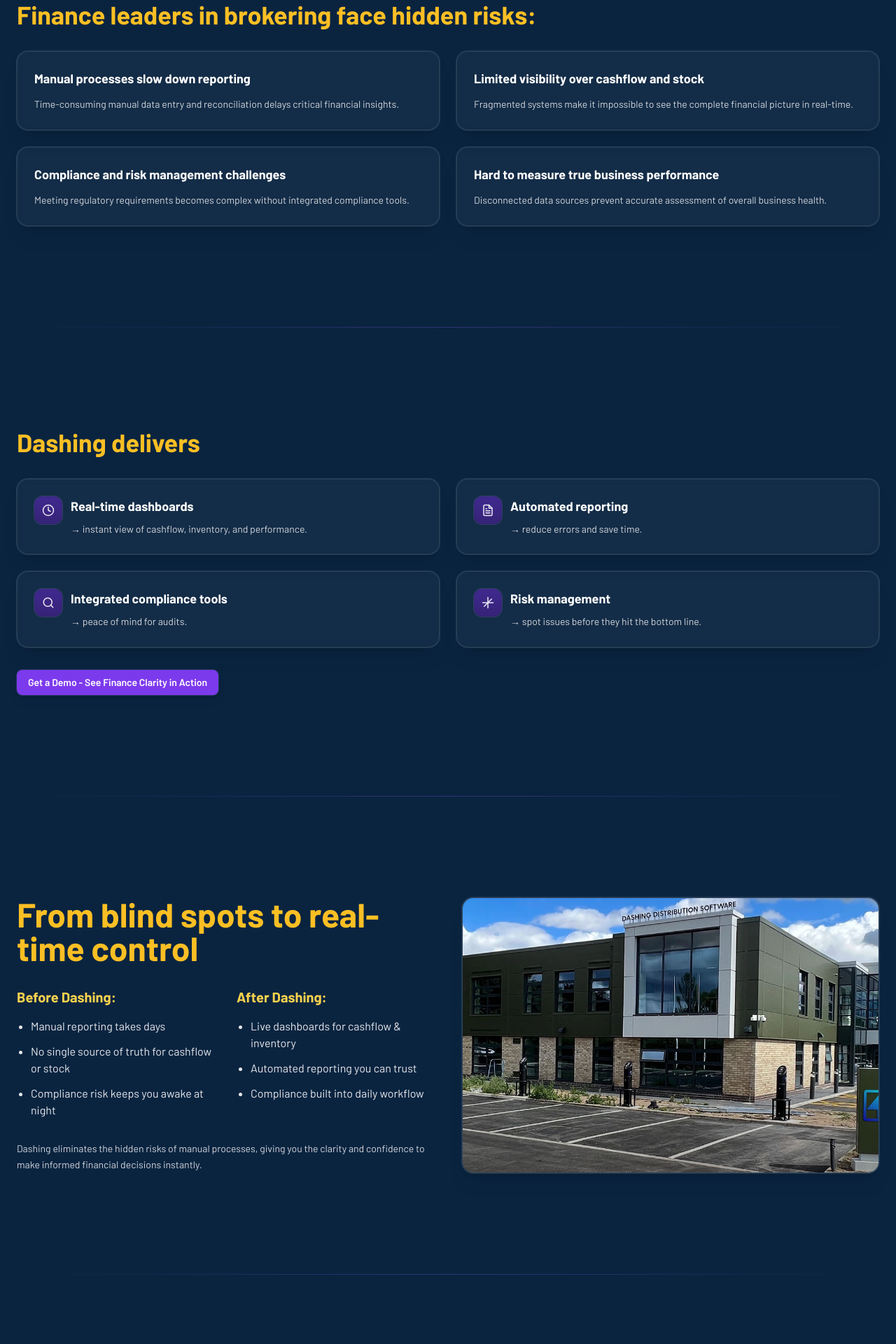
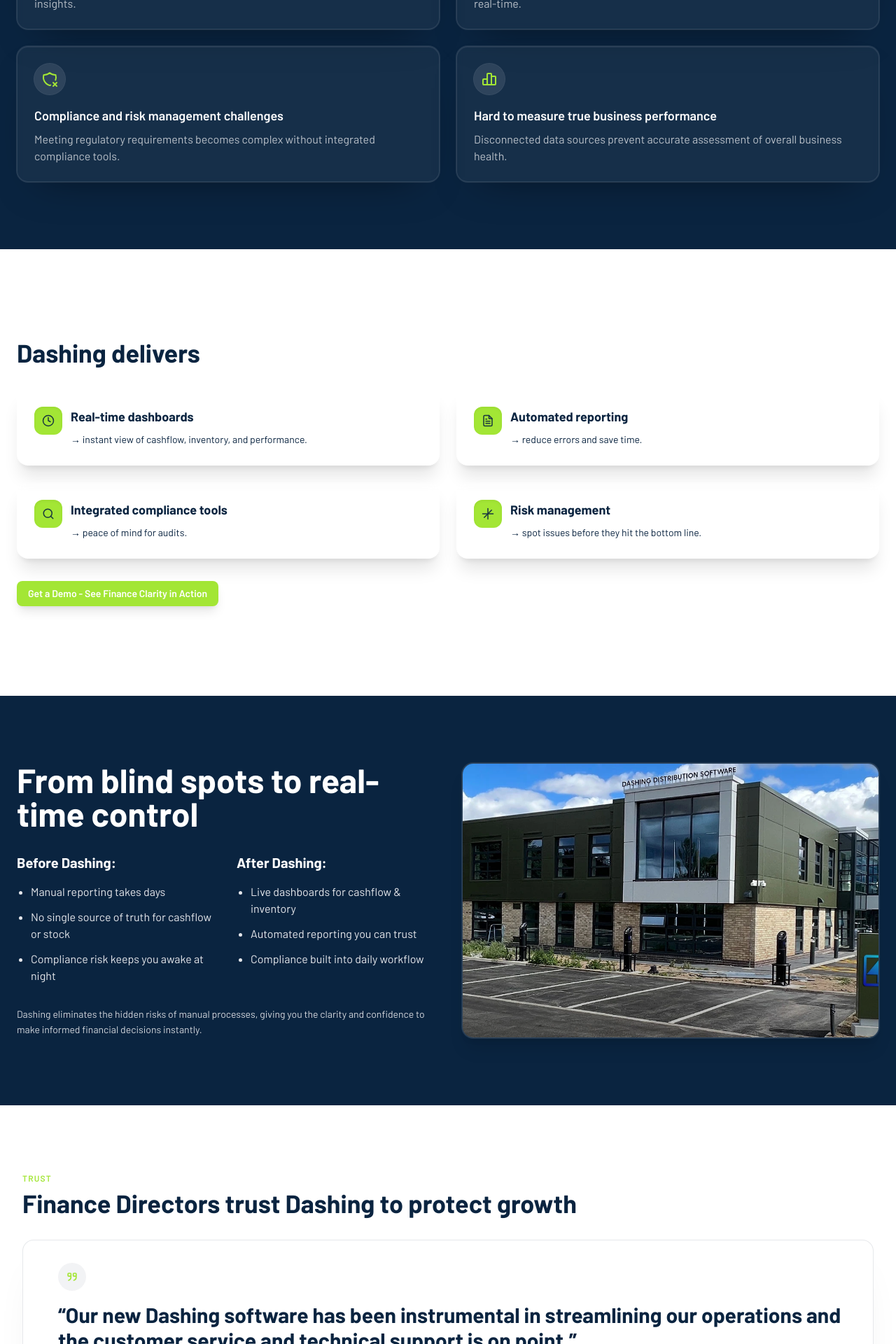
Before and after one commit to hari-bhandari/dashing-site2, a Next.js app: page /for-finance-leaders in a window 1280 px wide. Shown: the part 880-2800 px from the top of the page at 70% size. Built offline with nearby package versions, Linux system fonts and the light colour scheme.

Commit message:
refactor: Update styling and layout for Finance Leaders components to enhance visual consistency and user experience

```diff
--- a/src/app/components/RolePages/FinanceLeadersBeforeAfter.tsx
+++ b/src/app/components/RolePages/FinanceLeadersBeforeAfter.tsx
@@ -5,13 +5,13 @@ export default function FinanceLeadersBeforeAfter() {
       <div className="mx-auto grid w-full max-w-7xl grid-cols-1 items-center gap-10 md:grid-cols-2">
         {/* Left copy */}
         <div>
-          <h2 className="text-3xl font-extrabold leading-tight text-amber-400 sm:text-5xl">
+          <h2 className="text-3xl font-extrabold leading-tight text-white sm:text-5xl">
             From blind spots to real-time control
           </h2>
 
           <div className="mt-8 grid grid-cols-1 gap-8 sm:grid-cols-2">
             <div>
-              <h3 className="text-xl font-extrabold text-amber-300">Before Dashing:</h3>
+              <h3 className="text-xl font-extrabold text-white">Before Dashing:</h3>
               <ul className="mt-4 list-disc space-y-3 pl-5 text-gray-200">
                 <li>Manual reporting takes days</li>
                 <li>No single source of truth for cashflow or stock</li>
@@ -19,7 +19,7 @@ export default function FinanceLeadersBeforeAfter() {
               </ul>
             </div>
             <div>
-              <h3 className="text-xl font-extrabold text-amber-300">After Dashing:</h3>
+              <h3 className="text-xl font-extrabold text-white">After Dashing:</h3>
               <ul className="mt-4 list-disc space-y-3 pl-5 text-gray-200">
                 <li>Live dashboards for cashflow &amp; inventory</li>
                 <li>Automated reporting you can trust</li>
--- a/src/app/components/RolePages/FinanceLeadersDelivers.tsx
+++ b/src/app/components/RolePages/FinanceLeadersDelivers.tsx
@@ -3,7 +3,7 @@ import type { ReactNode } from "react";
 
 function BadgeIcon({ children }: { children: ReactNode }) {
   return (
-    <div className="mr-3 inline-flex h-10 w-10 items-center justify-center rounded-xl bg-gradient-to-b from-violet-700/50 to-violet-900/60 text-white shadow-inner ring-1 ring-white/10">
+    <div className="mr-3 inline-flex h-10 w-10 items-center justify-center rounded-xl bg-lime-400 text-[#0a2440] shadow-inner ring-1 ring-white/10">
       <span className="opacity-90">{children}</span>
     </div>
   );
@@ -58,9 +58,9 @@ export default function FinanceLeadersDelivers() {
   ];
 
   return (
-    <section className="w-full px-6 py-16 sm:py-24">
+    <section className="w-full px-6 py-16 sm:py-32 bg-white">
       <div className="mx-auto w-full max-w-7xl">
-        <h2 className="text-3xl font-extrabold leading-tight text-amber-400 sm:text-4xl">Dashing delivers</h2>
+        <h2 className="text-3xl font-extrabold leading-tight text-[#0a2440] sm:text-4xl">Dashing delivers</h2>
 
         <div className="mt-8 grid grid-cols-1 gap-6 md:grid-cols-2">
           {features.map((f) => (
@@ -68,8 +68,8 @@ export default function FinanceLeadersDelivers() {
               <div className="flex items-start">
                 <BadgeIcon>{f.icon}</BadgeIcon>
                 <div>
-                  <h3 className="text-lg font-extrabold text-white">{f.title}</h3>
-                  <p className="mt-2 text-sm leading-relaxed text-gray-300">{f.desc}</p>
+                  <h3 className="text-lg font-extrabold text-[#0a2440]">{f.title}</h3>
+                  <p className="mt-2 text-sm leading-relaxed text-[#0a2440]">{f.desc}</p>
                 </div>
               </div>
             </div>
@@ -77,7 +77,7 @@ export default function FinanceLeadersDelivers() {
         </div>
 
         <div className="mt-8">
-          <Link href="/contact" className="inline-flex items-center justify-center rounded-lg bg-violet-600 px-4 py-2 text-sm font-semibold text-white shadow-lg ring-1 ring-white/10 transition hover:bg-violet-500">
+          <Link href="/contact" className="inline-flex items-center justify-center rounded-lg bg-lime-400 px-4 py-2 text-sm font-semibold text-white shadow-lg ring-1 ring-white/10 transition hover:bg-violet-500">
             Get a Demo - See Finance Clarity in Action
           </Link>
         </div>
--- a/src/app/components/RolePages/FinanceLeadersHero.tsx
+++ b/src/app/components/RolePages/FinanceLeadersHero.tsx
@@ -20,7 +20,7 @@ export default function FinanceLeadersHero() {
       />
 
       <div className="mx-auto flex min-h-[70vh] w-full max-w-7xl flex-col justify-center px-6 py-16 sm:py-28">
-        <h1 className="max-w-5xl text-4xl font-extrabold leading-tight text-amber-400 drop-shadow sm:text-5xl md:text-6xl">
+        <h1 className="max-w-5xl text-4xl font-extrabold leading-tight text-white drop-shadow sm:text-5xl md:text-6xl">
           Gain Real-Time Control of Cashflow &amp; Inventory
         </h1>
         <p className="mt-6 max-w-3xl text-base leading-relaxed text-gray-200">
@@ -29,7 +29,7 @@ export default function FinanceLeadersHero() {
         <div className="mt-8">
           <Link
             href="/contact"
-            className="inline-flex items-center gap-2 rounded-lg bg-violet-600 px-5 py-3 text-sm font-semibold text-white shadow-lg ring-1 ring-white/10 transition hover:bg-violet-500"
+            className="inline-flex items-center gap-2 rounded-lg bg-lime-400 px-5 py-3 text-sm font-semibold text-[#0a2440] shadow-lg ring-1 ring-white/10 transition hover:bg-lime-500"
           >
             <span role="img" aria-label="pointing hand">👉</span>
             Book a Demo - See Real-Time Control
--- a/src/app/components/RolePages/FinanceLeadersHiddenRisks.tsx
+++ b/src/app/components/RolePages/FinanceLeadersHiddenRisks.tsx
@@ -1,5 +1,12 @@
+import { IconHourglass, IconEyeOff, IconShieldX, IconChartBar } from "@tabler/icons-react";
+
+type Risk = {
+  title: string;
+  body: string;
+};
+
 export default function FinanceLeadersHiddenRisks() {
-  const items = [
+  const items: Risk[] = [
     {
       title: "Manual processes slow down reporting",
       body:
@@ -22,23 +29,35 @@ export default function FinanceLeadersHiddenRisks() {
     },
   ];
 
+  const icons = [IconHourglass, IconEyeOff, IconShieldX, IconChartBar];
+
   return (
     <section className="w-full px-6 py-16 sm:py-24">
       <div className="mx-auto w-full max-w-7xl">
-        <h2 className="text-3xl font-extrabold leading-tight text-amber-400 sm:text-4xl">
+        <h2 className="text-3xl font-extrabold leading-tight text-white sm:text-4xl">
           Finance leaders in brokering face hidden risks:
         </h2>
 
         <div className="mt-8 grid grid-cols-1 gap-6 md:grid-cols-2">
-          {items.map((item, idx) => (
-            <div
-              key={idx}
-              className="rounded-2xl border border-white/10 bg-white/[0.04] p-6 shadow-xl ring-1 ring-white/10 backdrop-blur-sm"
-            >
-              <h3 className="text-lg font-extrabold text-white">{item.title}</h3>
-              <p className="mt-3 text-sm leading-relaxed text-gray-300">{item.body}</p>
-            </div>
-          ))}
+          {items.map((item, idx) => {
+            const Icon = icons[idx % icons.length];
+            return (
+              <article
+                key={item.title}
+                className="rounded-2xl border border-white/10 bg-white/[0.05] p-6 shadow-[inset_0_1px_0_rgba(255,255,255,0.06),0_25px_60px_-35px_rgba(0,0,0,0.55)] ring-1 ring-white/10 backdrop-blur-sm"
+              >
+                <div className="mb-4 inline-flex h-11 w-11 items-center justify-center rounded-full bg-white/10 ring-1 ring-white/15">
+                  <Icon className="h-6 w-6 text-lime-400" aria-hidden />
+                </div>
+                <h3 className="text-base font-semibold text-white sm:text-lg">
+                  {item.title}
+                </h3>
+                <p className="mt-2 text-sm leading-relaxed text-white/70 sm:text-base">
+                  {item.body}
+                </p>
+              </article>
+            );
+          })}
         </div>
       </div>
     </section>
--- a/src/app/components/RolePages/FinanceLeadersNumbersToDecisions.tsx
+++ b/src/app/components/RolePages/FinanceLeadersNumbersToDecisions.tsx
@@ -27,22 +27,28 @@ const items = [
 
 export default function FinanceLeadersNumbersToDecisions() {
   return (
-    <section className="w-full px-6 py-16 sm:py-24">
-      <div className="mx-auto w-full max-w-7xl">
-        <h2 className="text-3xl font-extrabold leading-tight text-amber-400 sm:text-4xl">
+    <section className="w-full py-16 sm:py-24">
+      <div className="mx-auto w-full max-w-7xl px-4 sm:px-6 lg:px-8">
+        <p className="text-xs font-semibold uppercase tracking-widest text-lime-400">Decisions</p>
+        <h2 className="mt-2 text-3xl font-extrabold leading-tight text-white sm:text-4xl">
           From numbers to decisions, simplified in one system
         </h2>
 
-        <div className="mt-10 grid grid-cols-1 gap-10 md:grid-cols-2">
+        <div className="mt-10 grid grid-cols-1 gap-6 md:grid-cols-2">
           {items.map((it) => (
-            <div key={it.num}>
-              <div className="mb-3 flex items-center gap-4 text-sm font-semibold text-white/70">
-                <span>{it.num}</span>
-                <span className="h-px w-full flex-1 bg-white/20" />
+            <article
+              key={it.num}
+              className="rounded-2xl border border-white/10 bg-white/[0.06] p-6 shadow-[inset_0_1px_0_rgba(255,255,255,0.05),0_25px_60px_-35px_rgba(0,0,0,0.55)] ring-1 ring-white/10 backdrop-blur-sm transition-transform duration-200 hover:-translate-y-0.5 hover:border-white/20"
+            >
+              <div className="mb-4 flex items-center gap-3">
+                <div className="inline-flex h-9 w-9 items-center justify-center rounded-full bg-white/10 ring-1 ring-white/15">
+                  <span className="text-xs font-extrabold text-lime-400">{it.num}</span>
+                </div>
+                <span className="h-px flex-1 bg-white/15" />
               </div>
-              <h3 className="text-lg font-extrabold text-white">{it.title}</h3>
-              <p className="mt-3 max-w-xl text-sm leading-relaxed text-gray-300">{it.body}</p>
-            </div>
+              <h3 className="text-base font-semibold text-white sm:text-lg">{it.title}</h3>
+              <p className="mt-2 max-w-xl text-sm leading-relaxed text-white/70 sm:text-base">{it.body}</p>
+            </article>
           ))}
         </div>
       </div>
--- a/src/app/components/RolePages/FinanceLeadersTrust.tsx
+++ b/src/app/components/RolePages/FinanceLeadersTrust.tsx
@@ -1,18 +1,24 @@
 import Image from "next/image";
+import { IconQuote, IconAward, IconShieldCheck } from "@tabler/icons-react";
 
 export default function FinanceLeadersTrust() {
   return (
-    <section className="w-full px-6 py-16 sm:py-24">
-      <div className="mx-auto w-full max-w-7xl">
-        <h2 className="text-3xl font-extrabold leading-tight text-amber-400 sm:text-4xl">
+    <section className="w-full bg-white py-16 sm:py-24">
+      <div className="mx-auto w-full max-w-7xl px-4 sm:px-6 lg:px-8">
+        <p className="text-xs font-semibold uppercase tracking-widest text-lime-400">Trust</p>
+        <h2 className="mt-2 text-3xl font-extrabold leading-tight text-[#0a2440] sm:text-4xl">
           Finance Directors trust Dashing to protect growth
         </h2>
 
-        {/* Testimonial block with vertical accent */}
-        <div className="mt-8 flex gap-6">
-          <div className="hidden w-[2px] bg-gradient-to-b from-violet-400 via-violet-500 to-violet-400 sm:block" />
-          <div>
-            <p className="text-2xl font-extrabold leading-snug text-amber-300 sm:text-3xl">
+        {/* Testimonial card */}
+        <div className="mt-8 rounded-2xl border border-[#0a2440]/10 bg-white p-6 shadow-[0_25px_60px_-35px_rgba(12,10,43,0.15)] sm:p-8">
+          <div className="flex items-start gap-4">
+            <div className="hidden h-full w-[2px] bg-[#0a2440]/15 sm:block" />
+            <div className="w-full">
+              <div className="mb-4 inline-flex h-10 w-10 items-center justify-center rounded-full bg-[#0a2440]/5">
+                <IconQuote className="h-5 w-5 text-lime-400" aria-hidden />
+              </div>
+              <p className="text-2xl font-extrabold leading-snug text-[#0a2440] sm:text-3xl">
                 &ldquo;Our new Dashing software has been instrumental in streamlining our operations and the customer service and technical support is on point.&rdquo;
               </p>
               <div className="mt-6">
@@ -26,21 +32,28 @@ export default function FinanceLeadersTrust() {
               </div>
             </div>
           </div>
+        </div>
 
         {/* Credibility + Assurance */}
-        <div className="mt-12 grid grid-cols-1 gap-10 md:grid-cols-2">
-          <div>
-            <h3 className="text-xl font-extrabold text-amber-300">Industry credibility</h3>
-            <p className="mt-3 max-w-xl text-sm leading-relaxed text-gray-300">
+        <div className="mt-12 grid grid-cols-1 gap-6 md:grid-cols-2">
+          <article className="rounded-2xl border border-[#0a2440]/10 bg-white p-6 shadow-[0_25px_60px_-35px_rgba(12,10,43,0.15)]">
+            <div className="mb-3 inline-flex h-10 w-10 items-center justify-center rounded-full bg-[#0a2440]/5">
+              <IconAward className="h-5 w-5 text-lime-400" aria-hidden />
+            </div>
+            <h3 className="text-xl font-extrabold text-[#0a2440]">Industry credibility</h3>
+            <p className="mt-3 max-w-xl text-sm leading-relaxed text-[#0a2440]">
               Even small early adopters or peer quotes validate our approach to financial management solutions.
             </p>
+          </article>
+          <article className="rounded-2xl border border-[#0a2440]/10 bg-white p-6 shadow-[0_25px_60px_-35px_rgba(12,10,43,0.15)]">
+            <div className="mb-3 inline-flex h-10 w-10 items-center justify-center rounded-full bg-[#0a2440]/5">
+              <IconShieldCheck className="h-5 w-5 text-lime-400" aria-hidden />
             </div>
-          <div>
-            <h3 className="text-xl font-extrabold text-amber-300">Assurance messaging</h3>
-            <p className="mt-3 max-w-xl text-sm leading-relaxed text-gray-300">
+            <h3 className="text-xl font-extrabold text-[#0a2440]">Assurance messaging</h3>
+            <p className="mt-3 max-w-xl text-sm leading-relaxed text-[#0a2440]">
               Full training, onboarding, and satisfaction guarantee included with every implementation.
             </p>
-          </div>
+          </article>
         </div>
       </div>
     </section>
--- a/src/app/for-finance-leaders/page.tsx
+++ b/src/app/for-finance-leaders/page.tsx
@@ -9,22 +9,14 @@ import FinanceLeadersNumbersToDecisions from "../components/RolePages/FinanceLea
 
 export default function ForFinanceLeaders() {
     return(
-        <div className="flex min-h-screen flex-col text-white">
+        <div className="flex min-h-screen flex-col">
                     <Navbar />
-                    <main className="w-full pt-28 sm:pt-32">
                         <FinanceLeadersHero />
-                        <div className="mx-auto my-12 h-px w-11/12 max-w-7xl bg-gradient-to-r from-transparent via-violet-500/30 to-transparent" />
                         <FinanceLeadersHiddenRisks />
-                        <div className="mx-auto my-12 h-px w-11/12 max-w-7xl bg-gradient-to-r from-transparent via-violet-500/30 to-transparent" />
                         <FinanceLeadersDelivers />
-                        <div className="mx-auto my-12 h-px w-11/12 max-w-7xl bg-gradient-to-r from-transparent via-violet-500/30 to-transparent" />
                         <FinanceLeadersBeforeAfter />
-                        <div className="mx-auto my-12 h-px w-11/12 max-w-7xl bg-gradient-to-r from-transparent via-violet-500/30 to-transparent" />
                         <FinanceLeadersTrust />
-                        <div className="mx-auto my-12 h-px w-11/12 max-w-7xl bg-gradient-to-r from-transparent via-violet-500/30 to-transparent" />
                         <FinanceLeadersNumbersToDecisions />
-                        <div className="mx-auto my-12 h-px w-11/12 max-w-7xl bg-gradient-to-r from-transparent via-violet-500/30 to-transparent" />
-                    </main>
                     <Footer />
         </div>
     )
```
Lines whose indentation alone changed are shown as unchanged.
